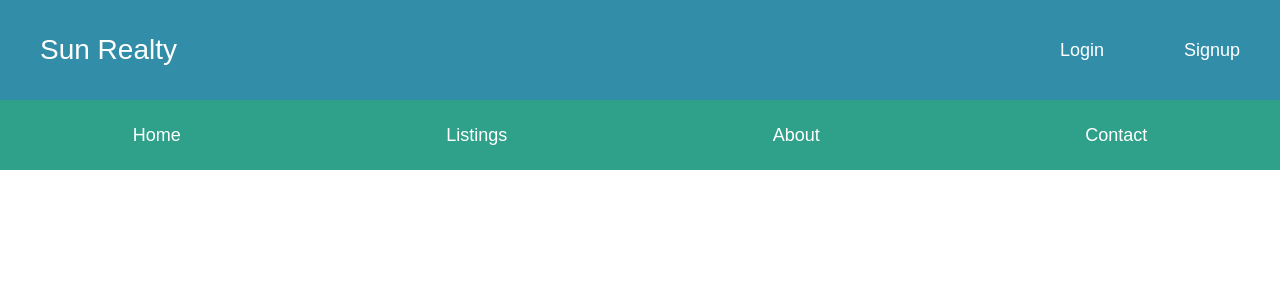
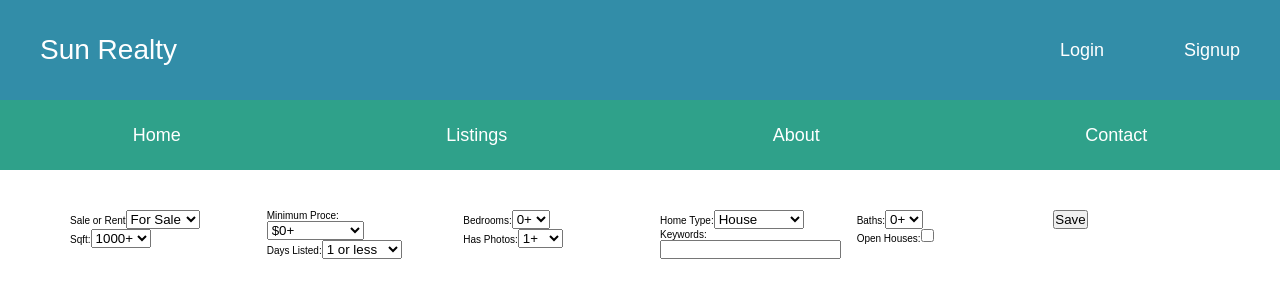
Before and after one commit to Neoj1sec142/sun_realty, a React (Create React App) app in the folder frontend/: page / in a window 1280 px wide. Shown: the top 300 px of the page. Built offline with nearby package versions, Linux system fonts and the light colour scheme.

Commit message:
set up listing form

```diff
--- a/frontend/src/components/ListingForm.js
+++ b/frontend/src/components/ListingForm.js
@@ -46,7 +46,125 @@
     }
 
     return(
-        <div></div>
+        <form className='listingform' onSubmit={e=>onSubmit(e)}>
+            <div className='row'>
+                <div className='col-1-of-6'>
+                    <div className='listingform__section'>
+                        <label className='listingform__label' htmlFor='sale_type'>Sale or Rent</label>
+                        <select className='listingform__select' name='sale_type' onChange={e=>onChange(e)} value={sale_type}>
+                            <option>For Sale</option>
+                            <option>For Rent</option>
+                        </select>
+                    </div>
+                    <div className='listingform__section'>
+                        <label className='listingform__label' htmlFor='sqft'>Sqft:</label>
+                        <select className='listingform__select' name='sqft' onChange={e=>onChange(e)} value={sqft}>
+                            <option>1000+</option>
+                            <option>1200+</option>
+                            <option>1500+</option>
+                            <option>2000+</option>
+                            <option>Any</option>
+                        </select>
+                    </div>
+                </div>
+                <div className='col-1-of-6'>
+                    <div className='listingform__section'>
+                        <label className='listingform__label' htmlFor='price'>Minimum Proce:</label>
+                        <select className='listingform__select' name='price' onChange={e=>onChange(e)} value={price}>
+                            <option>$0+</option>
+                            <option>$200,000+</option>
+                            <option>$400,000+</option>
+                            <option>$600,000+</option>
+                            <option>$800,000+</option>
+                            <option>$1,000,000+</option>
+                            <option>$1,200,000+</option>
+                            <option>$1,500,000+</option>
+                            <option>Any</option>
+                        </select>
+                    </div>
+                    <div className='listingform__section'>
+                        <label className='listingform__label' htmlFor='days_listed'>Days Listed:</label>
+                        <select className='listingform__select' name='days_listed' onChange={e=>onChange(e)} value={days_listed}>
+                            <option>1 or less</option>
+                            <option>2 or less</option>
+                            <option>5 or less</option>
+                            <option>10 or less</option>
+                            <option>20 or less</option>
+                            <option>Any</option>
+                        </select>
+                    </div>
+                </div>
+                <div className='col-1-of-6'>
+                    <div className='listingform__section'>
+                        <label className='listingform__label' htmlFor='bedrooms'>Bedrooms:</label>
+                        <select className='listingform__select' name='bedrooms' onChange={e=>onChange(e)} value={bedrooms}>
+                            <option>0+</option>
+                            <option>1+</option>
+                            <option>2+</option>
+                            <option>3+</option>
+                            <option>4+</option>
+                            <option>5+</option>
+                        </select>
+                    </div>
+                    <div className='listingform__section'>
+                        <label className='listingform__label' htmlFor='has_photos'>Has Photos:</label>
+                        <select className='listingform__select' name='has_photos' onChange={e=>onChange(e)} value={has_photos}>
+                            <option>1+</option>
+                            <option>3+</option>
+                            <option>5+</option>
+                            <option>10+</option>
+                            <option>15+</option>
+                        </select>
+                    </div>
+                </div>
+                <div className='col-1-of-6'>
+                    <div className='listingform__section'>
+                        <label className='listingform__label' htmlFor='home_type'>Home Type:</label>
+                        <select className='listingform__select' name='home_type' onChange={e=>onChange(e)} value={home_type}>
+                            <option>House</option>
+                            <option>Condo</option>
+                            <option>Townhouse</option>
+                        </select>
+                    </div>
+                    <div className='listingform__section'>
+                        <label className='listingform__label' htmlFor='has_photos'>Keywords:</label>
+                        <input className='listingform__input' name='keywords' type='text' onChange={e=>onChange(e)} value={keywords}/>
+                    </div>
+                </div>
+                <div className='col-1-of-6'>
+                    <div className='listingform__section'>
+                        <label className='listingform__label' htmlFor='bathrooms'>Baths:</label>
+                        <select className='listingform__select' name='bathrooms' onChange={e=>onChange(e)} value={bathrooms}>
+                            <option>0+</option>
+                            <option>1+</option>
+                            <option>2+</option>
+                            <option>3+</option>
+                            <option>4+</option>
+                        </select>
+                    </div>
+                    <div className='listingform__section'>
+                        <label className='listingform__label' htmlFor='open_house'>Open Houses:</label>
+                        <input className='listingform__checkbox' name='open_house' type='checkbox' onChange={e=>onChange(e)} value={open_house}/>
+                    </div>
+                </div>
+                <div className='col-1-of-6'>
+                    {loading ?
+                        <div className='listingform__loader'>
+                            <Loader
+                                type='Oval'
+                                color='424242'
+                                height='50'
+                                width='50'
+                            />
+                        </div> : <button className='listingform__button listingform__button--primary'>Save</button>
+                    }
+                </div>
+            </div>
+        </form>
     )
 }
+ListingForm.propTypes ={
+    setListings: PropTypes.func.isRequired
+}
+
 export default ListingForm
```
